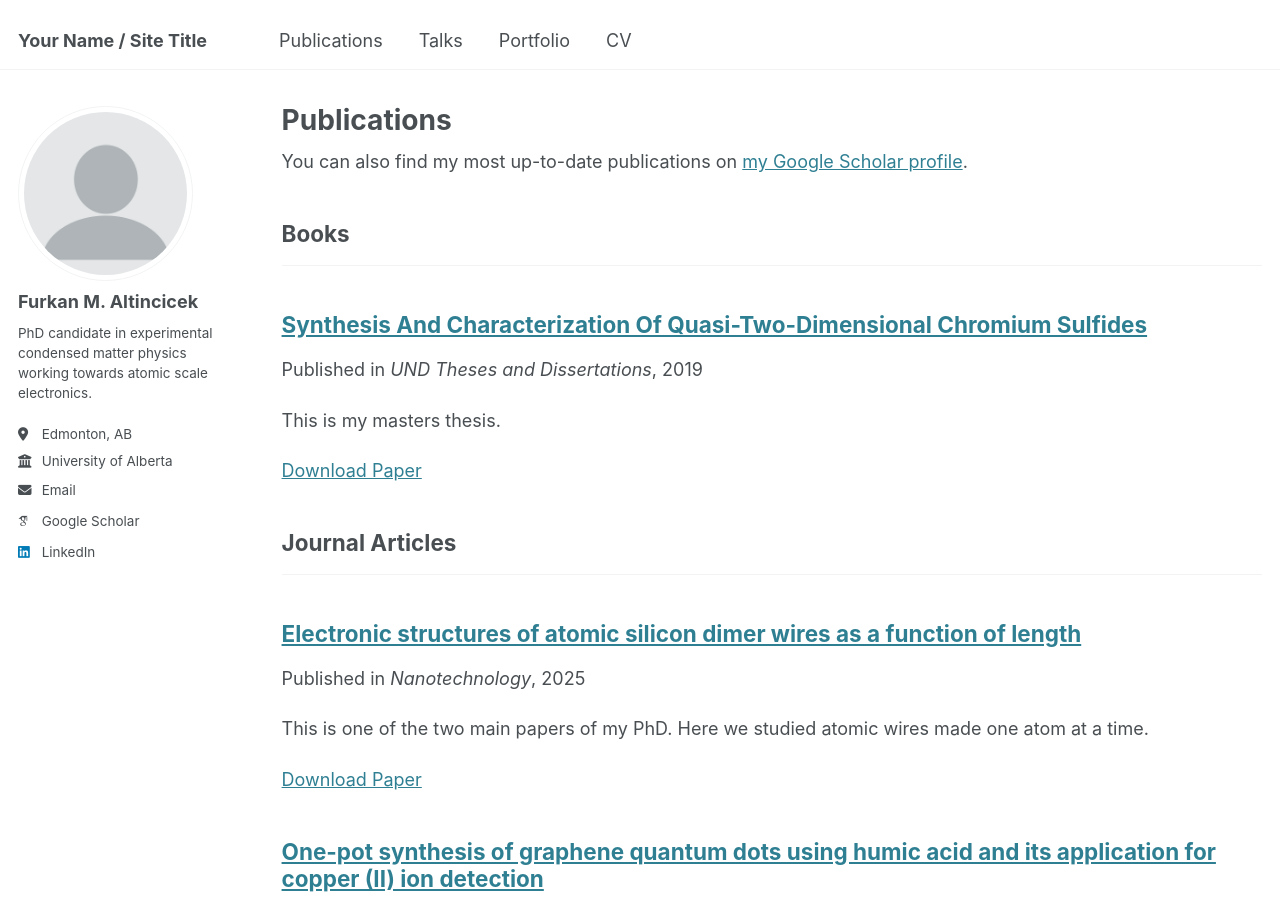
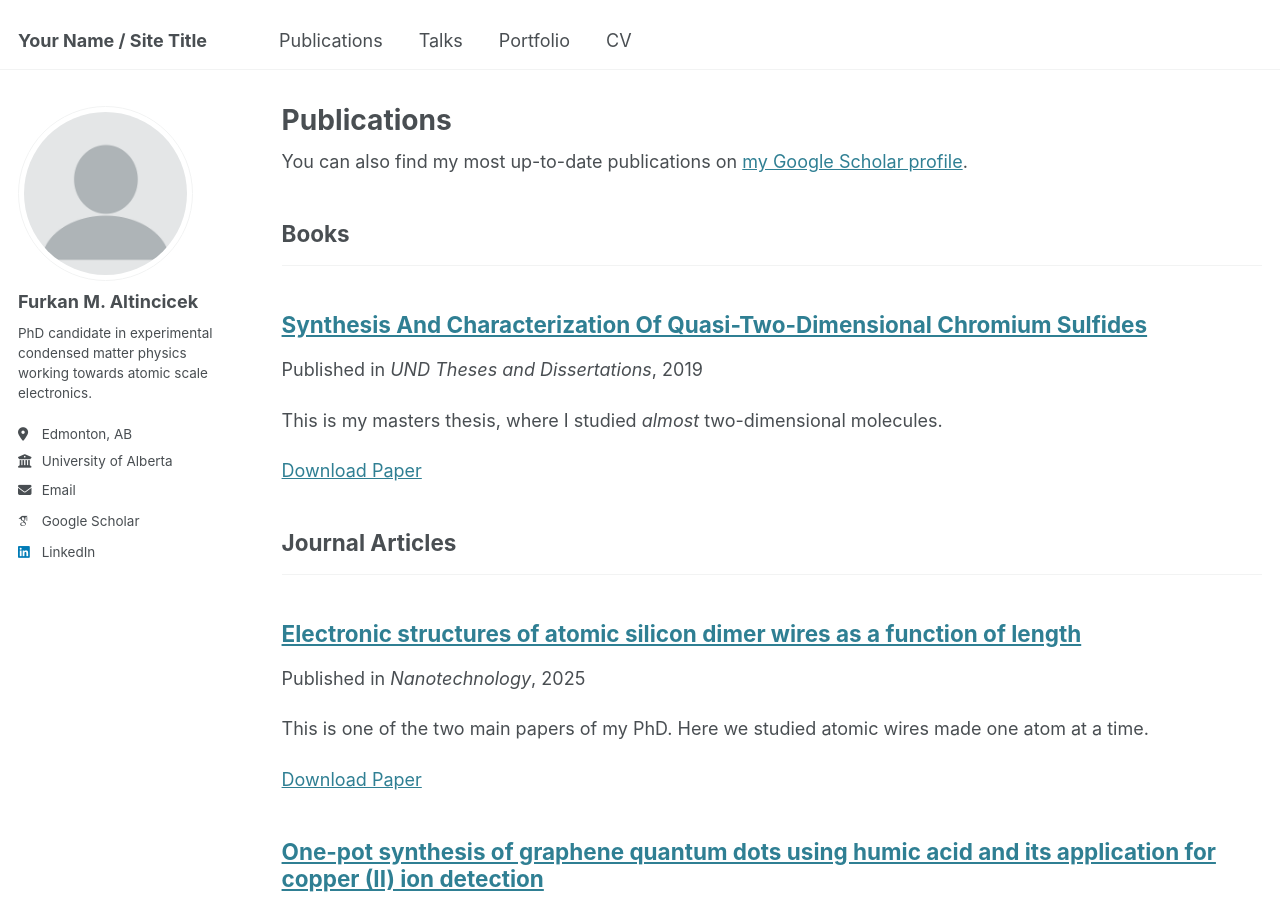
Before and after one commit to faltincicek/faltincicek.github.io, a Jekyll site: the page built from _pages/publications.html, in a window 1280 px wide and 900 px high. Built offline with Jekyll 4.4.1, drawn with Linux system fonts in a browser that asks for light colours; some web fonts are replaced.

Commit message:
Update 2019-01-01-msc-thesis-1.md

```diff
--- a/_publications/2019-01-01-msc-thesis-1.md
+++ b/_publications/2019-01-01-msc-thesis-1.md
@@ -3,7 +3,7 @@ title: "Synthesis And Characterization Of Quasi-Two-Dimensional Chromium Sulfide
 collection: publications
 category: books
 permalink: /publication/2019-01-01-msc-thesis-1
-excerpt: 'This is my masters thesis.'
+excerpt: 'This is my masters thesis, where I studied *almost* two-dimensional molecules.'
 date: 2019-01-01
 venue: 'UND Theses and Dissertations'
 paperurl: 'https://commons.und.edu/theses/2446/'
```
